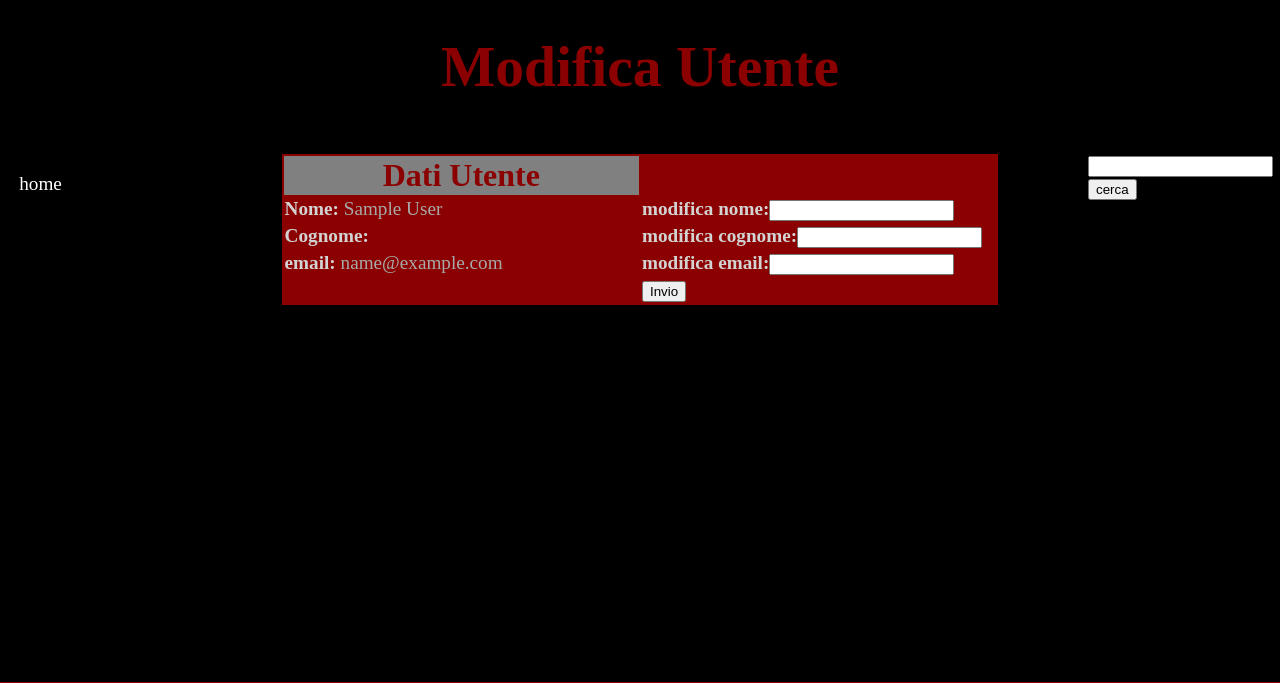
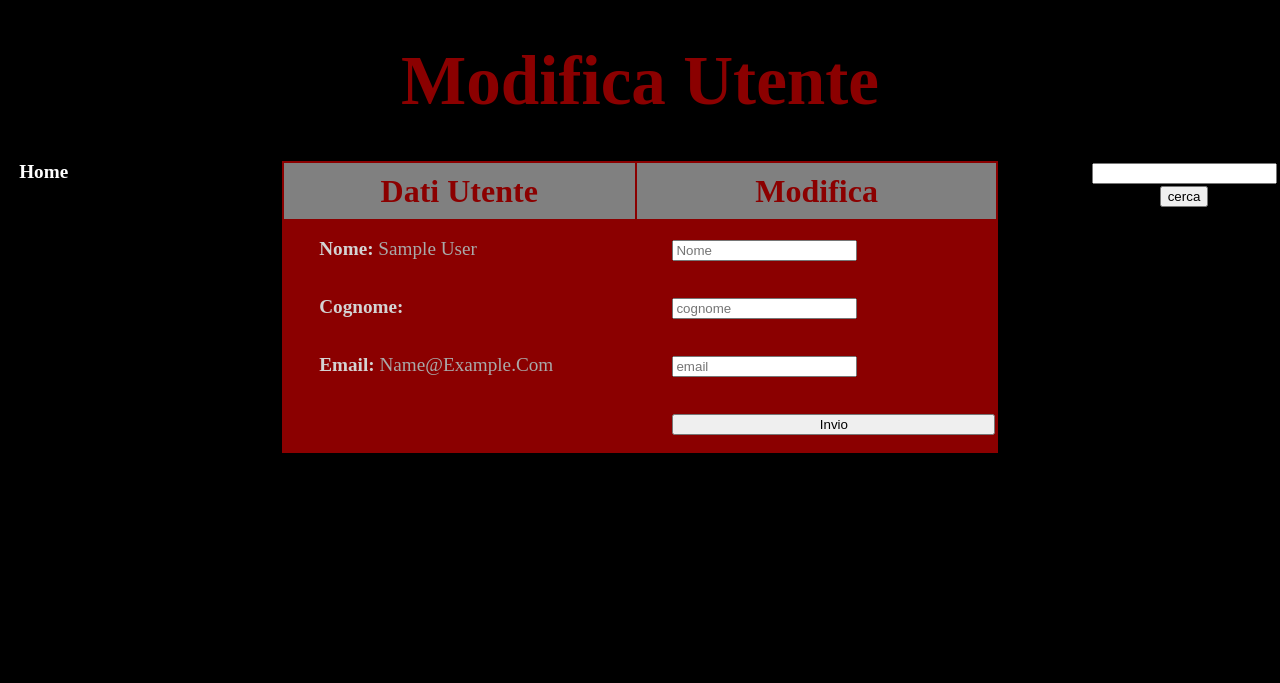
Before and after one commit to elia-guglielmi/cinema, a Spring Boot app: page /modificaUser/1 in a window 1280 px wide. Shown: the part 45-728 px from the top of the page. Run offline with Spring Boot 4, Linux system fonts and the light colour scheme; the visitor is signed in with stand-in values (Sample User, id 1); some of the project's set-up classes (security, data sources, template engines, error pages and the like) are left out, and stand-ins take their place; some libraries are stand-ins or nearby versions.

Commit message:
miglioramenti grafici

```diff
--- a/src/main/resources/static/css/cinema.css
+++ b/src/main/resources/static/css/cinema.css
@@ -140,7 +140,7 @@
   color:darkred;
   text-align:center;
   height:15vh;
-  font-size: 1.5em;
+  font-size: 1.8em;
   text-transform: capitalize;
 }
 
@@ -179,6 +179,7 @@
 #biglietto {
 	background-color: white;
 	color: black;
+	font-size: x-large;
 }
 
 #biglietto strong{
@@ -213,6 +214,7 @@
 }
 
 .center table{
+	margin-top: 5%;
   width:100%;
   margin-bottom: 10%;
   background: rgb(0, 0, 0,.2);
@@ -259,12 +261,33 @@
 	color: lightgray;
 }
 
+table.gestisci tr{
+	height: 7vh;
+}
+
+table.gestisci td{
+	width: 25%;
+	padding-left: 5%;
+	text-transform: capitalize;
+}
+
+table.gestisci button{
+	width: 100%;
+	height: 100%;
+}
+
+.dati {
+	width: 65%;
+}
+
+
 #schermo{
 	background-color: lightgray;
 	text-align: center;
 }
 
 .side ul{
+  margin-top: 0;
   margin-left:0%;
   padding-left:0%;
   color:white;
@@ -273,7 +296,10 @@
 }
 .side li{
   width:100%;
-  margin-bottom: 5%;;
+  height: 5vh;
+  margin-bottom: 5%;
+  text-transform: capitalize;
+  font-weight: bold;
 }
 .side a{
  display:inline-block;
@@ -288,6 +314,10 @@
   color: darkred;
   text-decoration: none;
   background-color:white;
+}
+
+.side form{
+	text-align: center;
 }
 
 div.col {
--- a/src/main/resources/templates/modificaProiezione.html
+++ b/src/main/resources/templates/modificaProiezione.html
@@ -21,8 +21,9 @@
 		<div class="form">
 		<form th:action="@{'/admin/modificaProiezione' + '/' + ${proiezione.id}}" method="POST"  th:object="${proiezione}">
 		<div>
-		<table class="update">
+		<table class="gestisci">
 		<th>Dati Proiezione</th>
+		<th>Modifica</th>
 			<tr>
 				<td><strong>inizio: </strong><span th:text="*{inizio}"></span></td>
 				<td><strong>modifica inizio:</strong><input type="time" name="inizio" /></td>
--- a/src/main/resources/templates/modificaSala.html
+++ b/src/main/resources/templates/modificaSala.html
@@ -21,11 +21,12 @@
 		<div class="form">
 		<form th:action="@{'/admin/modificaSala' + '/' + ${sala.id}}" method="POST"  th:object="${sala}">
 		<div>
-		<table class="update">
+		<table class="gestisci">
 		<th>Dati Sala</th>
+		<th>Modifica</th>
 			<tr>
 				<td><strong>Nome: </strong><span th:text="*{nome}"></span></td>
-				<td><strong>modifica nome:</strong><input type="text" name="nome" /></td>
+				<td><input type="text" name="nome" placeholder="nome" /></td>
 			</tr>
 			<tr>
 			<td></td>
--- a/src/main/resources/templates/modificaUser.html
+++ b/src/main/resources/templates/modificaUser.html
@@ -20,19 +20,20 @@
 		<div class="form">
 		<form th:action="@{'/modificaUser' + '/' + ${user.id}}" method="POST"  th:object="${user}">
 		<div>
-		<table class="update">
+		<table class="gestisci">
 		<th>Dati Utente</th>
+		<th>Modifica</th>
 			<tr>
 				<td><strong>Nome: </strong><span th:text="*{nome}"></span></td>
-				<td><strong>modifica nome:</strong><input type="text" name="nome" /></td>
+				<td><input type="text" name="nome" placeholder="Nome"/></td>
 			</tr>
 			<tr>
 				<td><strong>Cognome: </strong><span th:text="*{cognome}"></span></td>
-				<td><strong>modifica cognome:</strong><input type="text" name="cognome" /></td>
+				<td><input type="text" name="cognome" placeholder="cognome"/></td>
 			</tr>
 			<tr>
 				<td><strong>email: </strong><span th:text="*{email}"></span></td>
-				<td><strong>modifica email:</strong><input type="text" name="email" /></td>
+				<td><input type="email" name="email" placeholder="email"/></td>
 			</tr>
 			<tr>
 			<td></td>
```
Also changed, not shown: src/main/resources/templates/admin/home.html (+9 -9 lines), src/main/resources/templates/modificaFilm.html (+10 -9 lines), src/main/resources/templates/profilo.html (+3 -5 lines), src/main/resources/static/images/231.png (added).
